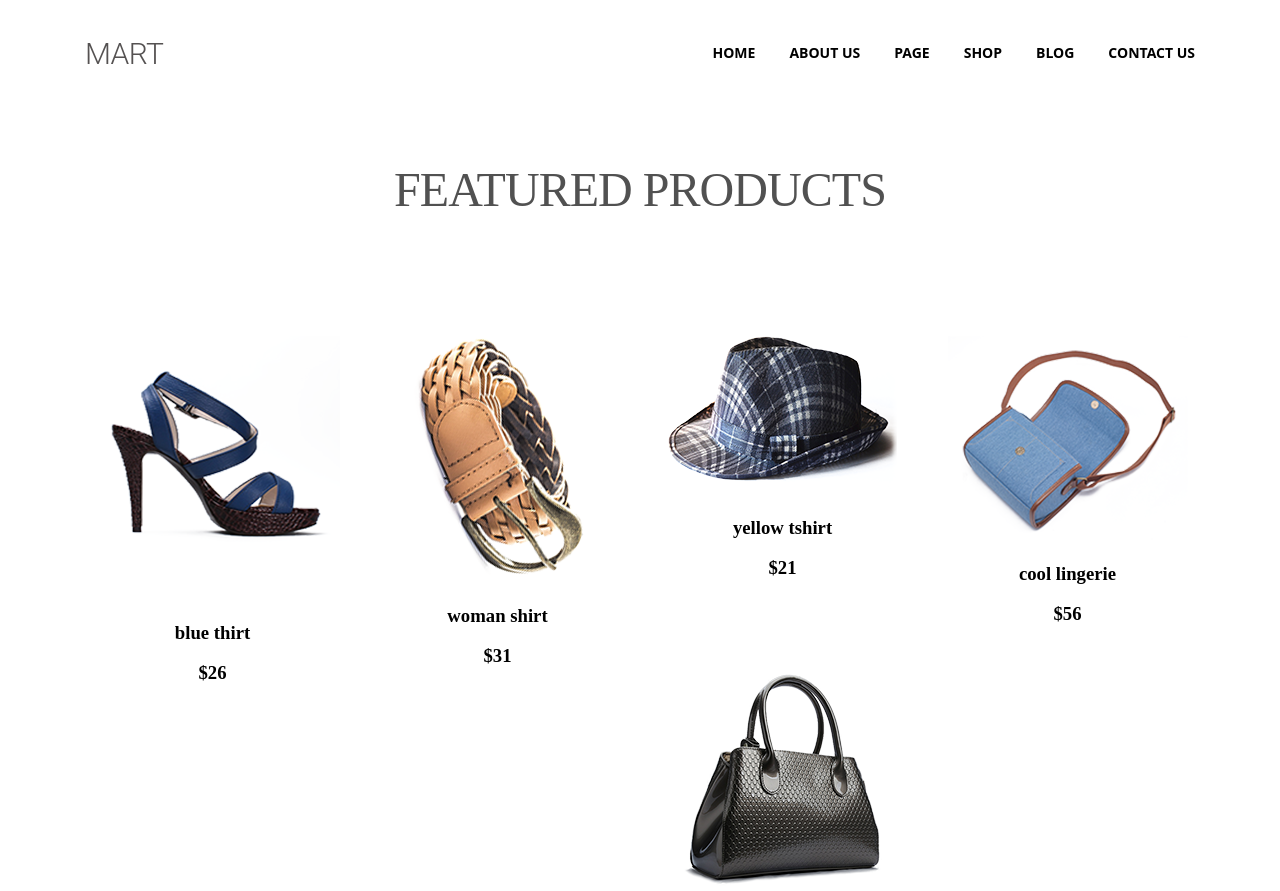
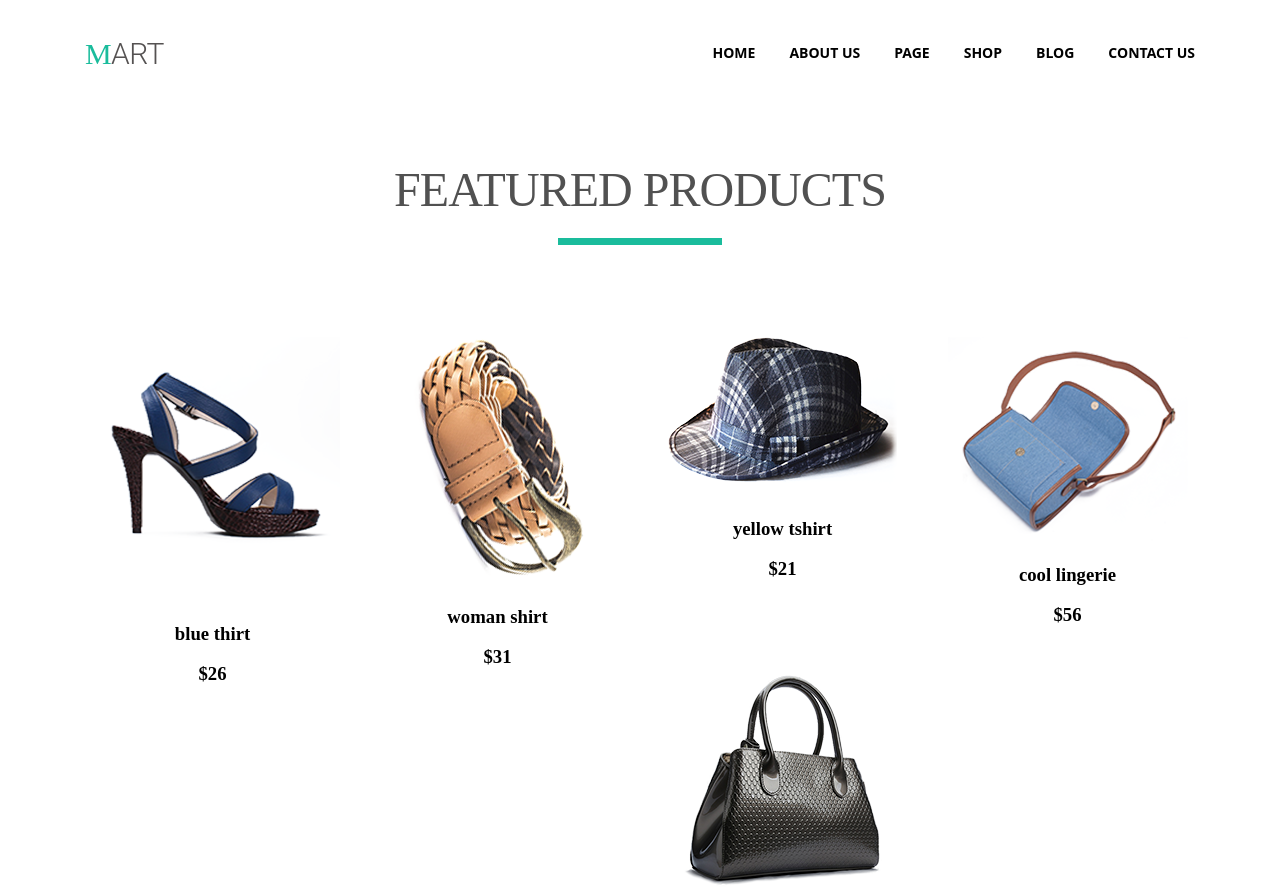
Before and after one commit to rkukin/goit-fe-course, a plain HTML site: page html-css/module-04/homework/index.html in a window 1280 px wide. Shown: the top 891 px of the page. Drawn offline with Linux system fonts and the light colour scheme.

Commit message:
featured products styling

```diff
--- a/html-css/module-04/homework/css/style.css
+++ b/html-css/module-04/homework/css/style.css
@@ -58,6 +58,11 @@ header {
   color: black;
 }
 
+.menu-item-link:hover,
+.menu-item-link:focus {
+  color: #1abc9c;
+}
+
 .logo {
   margin: 0;
   padding: 0;
@@ -71,6 +76,13 @@ header {
   letter-spacing: -0.6px;
 }
 
+.logo::first-letter {
+  color: #1abc9c;
+  font-family: "Roboto - Black";
+  font-weight: 400;
+  letter-spacing: -0.6px;
+}
+
 .section-title {
   margin: 0;
   padding: 0;
@@ -81,7 +93,17 @@ header {
   line-height: 32px;
   text-transform: uppercase;
   letter-spacing: -0.96px;
-  margin-bottom: 130px;
+  padding-bottom: 92px;
+}
+
+.section-title::after {
+  content: "";
+  display: block;
+  height: 7px;
+  width: 164px;
+  background-color: #1abc9c;
+  margin: 32px auto 0;
+
 }
 
 .products-container {
@@ -103,3 +125,7 @@ header {
 .product-tile:nth-last-child(-n+4) {
   margin-bottom: 0;
 }
+
+.featured-products {
+  margin-bottom: 105px;
+}
--- a/html-css/module-04/homework/index.html
+++ b/html-css/module-04/homework/index.html
@@ -5,7 +5,8 @@
   <meta charset="UTF-8" />
   <meta name="viewport" content="width=device-width, initial-scale=1.0" />
   <meta http-equiv="X-UA-Compatible" content="ie=edge" />
-  <title>module-03</title>
+  <title>module-04</title>
+  <link href="https://fonts.googleapis.com/css?family=Roboto" rel="stylesheet">
   <link rel="stylesheet" href="css/normalize.css" />
   <link rel="stylesheet" href="css/style.css">
 </head>
```
